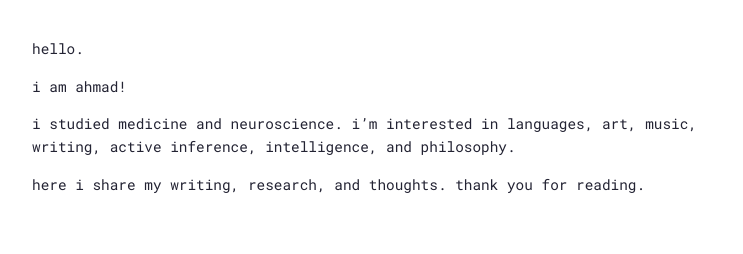
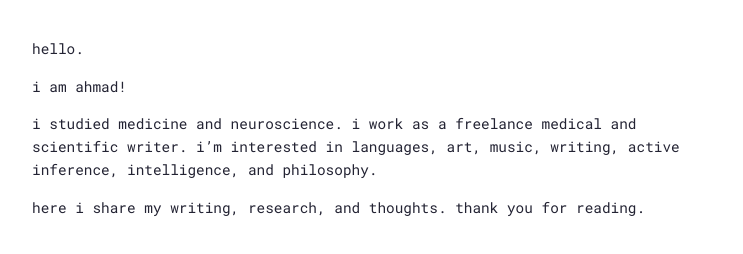
Before and after one commit to anazz-dev/personal-blog, a plain HTML site: page index.html in a window 1280 px wide. Shown: the part 102-356 px from the top of the page, without its empty margins (268-1011 px from the left). Drawn offline with Linux system fonts and the light colour scheme.

Commit message:
Update index.html

```diff
--- a/index.html
+++ b/index.html
@@ -239,7 +239,7 @@
         <section data-page="home" class="home-copy">
             <p>hello.</p>
             <p>i am ahmad!</p>
-            <p>i studied medicine and neuroscience. i’m interested in languages, art, music, writing, active inference, intelligence, and philosophy.</p>
+            <p>i studied medicine and neuroscience. i work as a freelance medical and scientific writer. i’m interested in languages, art, music, writing, active inference, intelligence, and philosophy.</p>
             <p>here i share my writing, research, and thoughts. thank you for reading.</p>
         </section>
 
```
